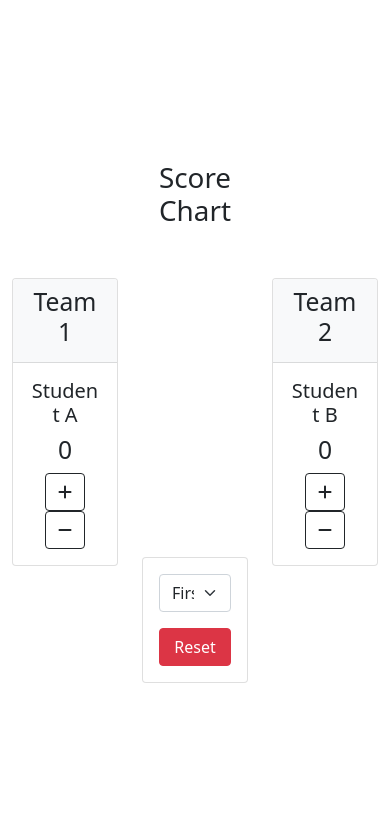
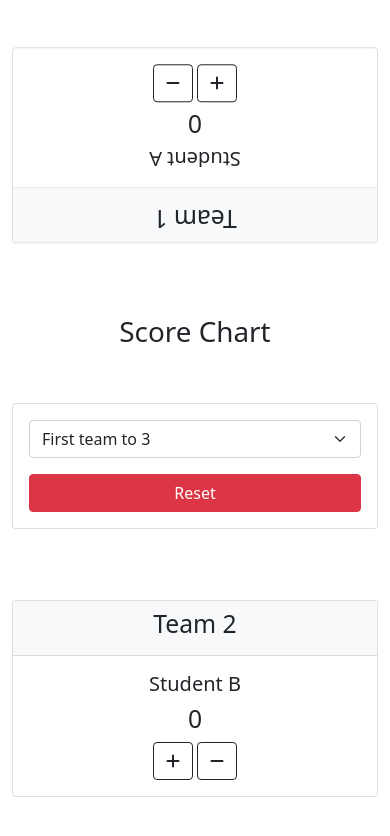
Before and after one commit to louiskwt/e-Score-Chart, a plain HTML site: page index.html in a window 390 px wide. Drawn offline with nearby package versions, Linux system fonts and the light colour scheme.

Commit message:
add media quires and improved UI on small screen

```diff
--- a/index.html
+++ b/index.html
@@ -9,14 +9,14 @@
     <link rel="stylesheet" href="style.css">
     <script src="https://cdn.jsdelivr.net/npm/bootstrap@5.0.0-beta2/dist/js/bootstrap.bundle.min.js" integrity="sha384-b5kHyXgcpbZJO/tY9Ul7kGkf1S0CWuKcCD38l8YkeH8z8QjE0GmW1gYU5S9FOnJ0" crossorigin="anonymous"></script>
     <script src="https://kit.fontawesome.com/c8caa55141.js" crossorigin="anonymous"></script>
-    <title>Score Keeper</title>
+    <title>e-Score Keeper</title>
 </head>
 <body>
     <!-- Team 1 -->
     <div class="container" id='main'>
         <div class="row h-100 d-flex justify-content-around">
-            <div class="col-4 align-self-center">
-                <div class="card text-center" >
+            <div class="col-sm-4 align-self-center">
+                <div class="card text-center" id="team-one">
                     <div class="card-header bg-light">
                       <h2>Team 1</h2>
                     </div>
@@ -29,7 +29,7 @@
                 </div>
             </div>
             <!-- Control Panel and Winning Score Selection -->
-            <div class="col-4 d-flex flex-column justify-content-around">
+            <div class="col-sm-4 d-flex flex-column justify-content-around">
                 <div class="text-center w-100">
                     <h1>Score Chart</h1>
                 </div>
@@ -53,8 +53,8 @@
                 </div>
             </div>
             <!-- Team 2 -->
-            <div class="col-4 align-self-center">
-                <div class="card text-center" >
+            <div class="col-sm-4 align-self-center">
+                <div class="card text-center" id="team-two">
                     <div class="card-header bg-light">
                       <h2>Team 2</h2>
                     </div>
--- a/style.css
+++ b/style.css
@@ -1,3 +1,4 @@
+/* Set the height to 100vh to vertically align the cards */
 html {
     height: 100vh;
 }
@@ -5,3 +6,15 @@ html {
 #main {
     height: 100vh;
 }
+
+/* Filping team one in small screen */
+
+#team-one {
+    transition: transform 1s;
+}
+
+@media (max-width: 600px) {
+    #team-one {
+        transform: rotate(180deg);
+    }
+}
```
